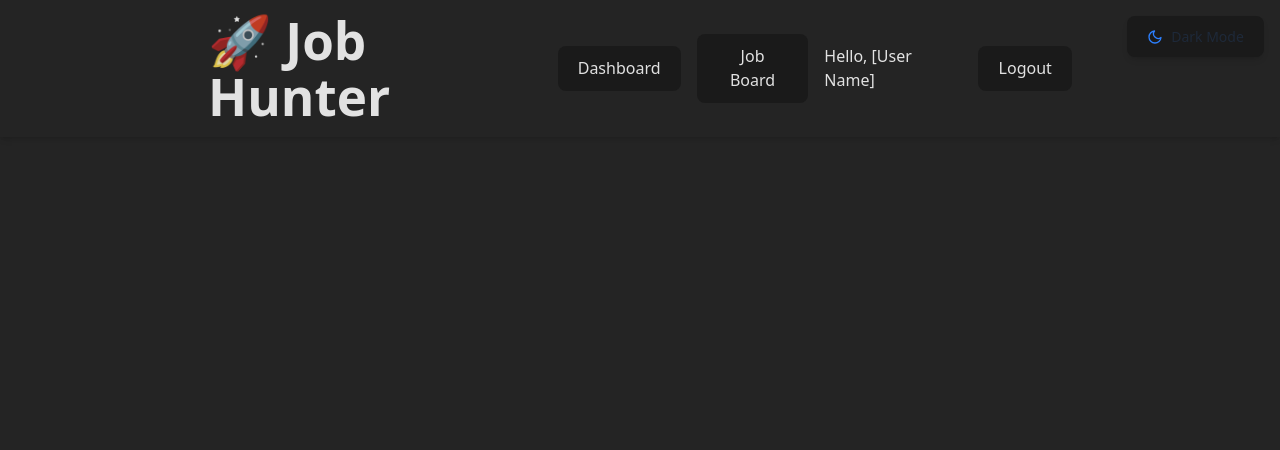
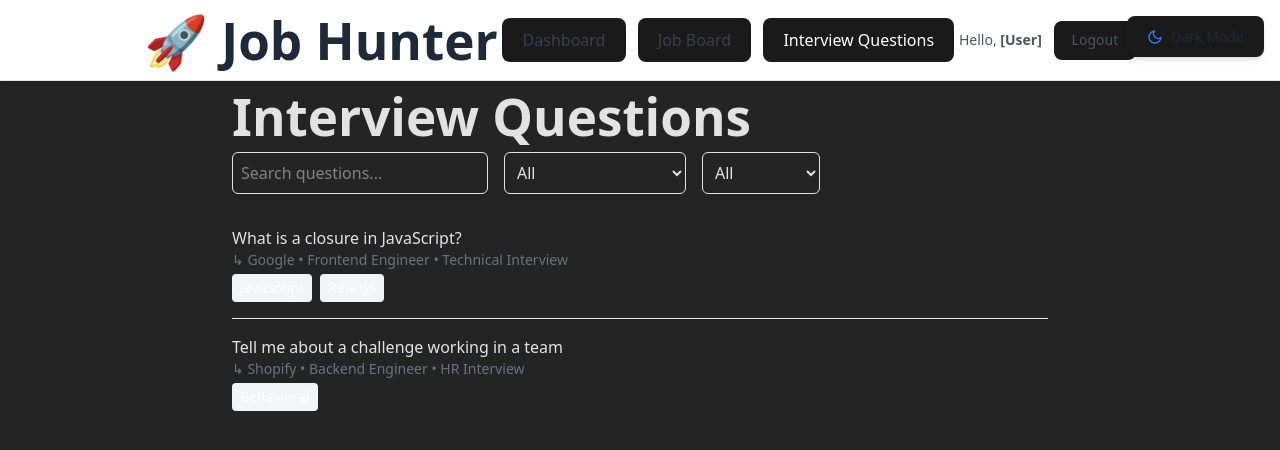
Before and after one commit to MicahEhrlich/job-seeker-client, a React (Vite) app: page /questions in a window 1280 px wide. Shown: the top 450 px of the page. Built offline with nearby package versions, Linux system fonts and the light colour scheme.

Commit message:
added questions page with mock data

```diff
--- a/src/App.tsx
+++ b/src/App.tsx
@@ -1,8 +1,9 @@
 import './App.css'
-import { Dashboard } from './components/Dashboard'
-import { JobBoard } from './components/JobBoard'
+import { Dashboard } from './components/pages/Dashboard'
+import { JobBoard } from './components/pages/JobBoard'
 import { Layout } from './components/Layout/Layout'
 import { Navbar } from './components/Layout/Navbar'
+import { Questions } from './components/pages/Questions'
 import { Routes, Route } from 'react-router-dom'
 
 function App() {
@@ -15,6 +16,7 @@ function App() {
           <Route path="/" element={<Dashboard />} />
           <Route path="/dashboard" element={<Dashboard />} />
           <Route path="/jobboard" element={<JobBoard />} />
+          <Route path="/questions" element={<Questions />} />
         </Routes>
       </Layout >
     </>
--- a/src/components/JobDetailsModal.tsx
+++ b/src/components/JobDetailsModal.tsx
@@ -35,15 +35,7 @@ const getIcon = (status: string) => {
 }
 
 export function JobDetailsModal({ job, onClose, onUpdateJob }: JobDetailsModalProps) {
-    const {
-        control,
-        handleSubmit,
-        register,
-        watch,
-        // setError,
-        // clearErrors,
-        formState: { errors },
-    } = useForm({
+    const { control, handleSubmit, register, watch, formState: { errors } } = useForm({
         defaultValues: {
             interview_stages: job.interview_stages || [],
         },
@@ -53,10 +45,12 @@ export function JobDetailsModal({ job, onClose, onUpdateJob }: JobDetailsModalPr
     const [openStageDialog, setOpenStageDialog] = useState<InterviewStage | null>(null)
     const updateStageForJob = useJobStore((state) => state.updateStage)
 
-    const { fields, append, remove } = useFieldArray({
-        control,
-        name: 'interview_stages',
-    })
+    const { fields, append, remove } = useFieldArray({ control, name: 'interview_stages' })
+    const todayStr = format(new Date(), 'yyyy-MM-dd')
+
+    const handleAddStage = () => {
+        append({ stageId: Date.now(), jobId: job.id, stage: '', person: '', date: todayStr, status: 'pending', })
+    }
 
     const handleSetStageDialog = (stage: InterviewStage) => {
         const stageOnDialog = jobs.find(job => job.id === stage.jobId)?.interview_stages?.find(s => s.stageId === stage.stageId) || stage
@@ -68,7 +62,6 @@ export function JobDetailsModal({ job, onClose, onUpdateJob }: JobDetailsModalPr
         onClose()
     }
 
-    const todayStr = format(new Date(), 'yyyy-MM-dd')
 
     return (
         <div className="fixed inset-0 bg-opacity-40 flex justify-center items-center z-50">
@@ -150,16 +143,7 @@ export function JobDetailsModal({ job, onClose, onUpdateJob }: JobDetailsModalPr
                     <div className="flex justify-between items-center">
                         <button
                             type="button"
-                            onClick={() =>
-                                append({
-                                    stageId: Date.now(), // or use a better unique id generator if available
-                                    jobId: job.id,
-                                    stage: '',
-                                    person: '',
-                                    date: todayStr,
-                                    status: 'pending',
-                                })
-                            }
+                            onClick={handleAddStage}
                             className="border px-3 py-1 rounded text-sm"
                         >
                             + Add Stage
@@ -177,7 +161,6 @@ export function JobDetailsModal({ job, onClose, onUpdateJob }: JobDetailsModalPr
                         >
                             Mark as Rejected
                         </button>}
-
                         <div className="space-x-2">
                             <button
                                 type="button"
--- a/src/components/Layout/Layout.tsx
+++ b/src/components/Layout/Layout.tsx
@@ -4,7 +4,7 @@ export const Layout = ({ children }: { children: React.ReactNode }) => {
     return (
         <div className="min-h-screen">
             <DarkModeToggle />
-            <main className="max-w-4xl mx-auto px-4 py-6">
+            <main className="max-w-4xl mx-auto px-4 py-6 pt-16">
                 {children}
             </main>
         </div>
--- a/src/components/Layout/Navbar.tsx
+++ b/src/components/Layout/Navbar.tsx
@@ -1,19 +1,73 @@
-import { useNavigate } from "react-router-dom";
+// import { useNavigate } from "react-router-dom";
+
+// export const Navbar = () => {
+//     const navigate = useNavigate()
+
+//     return (
+//         <nav className="shadow-md">
+//             <div className="max-w-4xl mx-auto px-4 py-3 flex justify-between items-center">
+//                 <h1 className="text-xl font-bold">🚀 Job Hunter</h1>
+//                 <div className="flex items-center gap-4">
+//                     <button onClick={() => navigate("/dashboard")} className="border px-3 py-1 rounded hover:bg-gray-100">Dashboard</button>
+//                     <button onClick={() => navigate("/jobboard")} className="border px-3 py-1 rounded hover:bg-gray-100">Job Board</button>
+//                     <button onClick={() => navigate("/questions")} className="border px-3 py-1 rounded hover:bg-gray-100">Interview Questions</button>
+//                     <span>Hello, [User Name]</span>
+//                     <button className="border px-3 py-1 rounded">Logout</button>
+//                 </div>
+//             </div>
+//         </nav>
+//     );
+// }
+
+import { useNavigate, useLocation } from "react-router-dom"
+import clsx from "clsx" // install this if not already: npm i clsx
 
 export const Navbar = () => {
-    const navigate = useNavigate()
+  const navigate = useNavigate()
+  const location = useLocation()
 
-    return (
-        <nav className="shadow-md">
-            <div className="max-w-4xl mx-auto px-4 py-3 flex justify-between items-center">
-                <h1 className="text-xl font-bold">🚀 Job Hunter</h1>
-                <div className="flex items-center gap-4">
-                    <button onClick={() => navigate("/dashboard")} className="border px-3 py-1 rounded hover:bg-gray-100">Dashboard</button>
-                    <button onClick={() => navigate("/jobboard")} className="border px-3 py-1 rounded hover:bg-gray-100">Job Board</button>
-                    <span>Hello, [User Name]</span>
-                    <button className="border px-3 py-1 rounded">Logout</button>
-                </div>
-            </div>
-        </nav>
-    );
+  const navItems = [
+    { name: "Dashboard", path: "/dashboard" },
+    { name: "Job Board", path: "/jobboard" },
+    { name: "Interview Questions", path: "/questions" },
+  ]
+
+  const isActive = (path: string) => location.pathname === path
+
+  return (
+    <nav className="fixed top-0 w-full z-50 bg-white dark:bg-gray-900 shadow-sm border-b border-gray-200 dark:border-gray-800">
+      <div className="max-w-5xl mx-auto px-4 py-3 flex flex-col sm:flex-row justify-between items-center gap-4 sm:gap-0">
+        {/* Logo */}
+        <h1 className="text-2xl font-bold text-gray-800 dark:text-white">
+          🚀 Job Hunter
+        </h1>
+
+        {/* Navigation Links */}
+        <div className="flex flex-wrap items-center gap-3">
+          {navItems.map(({ name, path }) => (
+            <button
+              key={path}
+              onClick={() => navigate(path)}
+              className={clsx(
+                "px-3 py-1 rounded-md text-sm font-medium",
+                isActive(path)
+                  ? "bg-blue-500 text-white dark:bg-blue-400"
+                  : "text-gray-700 hover:bg-gray-100 dark:text-gray-300 dark:hover:bg-gray-800"
+              )}
+            >
+              {name}
+            </button>
+          ))}
+        </div>
+
+        {/* User Section */}
+        <div className="flex items-center gap-3 text-sm text-gray-600 dark:text-gray-300">
+          <span>Hello, <strong>[User]</strong></span>
+          <button className="border px-3 py-1 rounded-md hover:bg-red-50 dark:hover:bg-red-800 dark:border-gray-700">
+            Logout
+          </button>
+        </div>
+      </div>
+    </nav>
+  )
 }
--- a/src/components/JobBoard.tsx
+++ b/src/components/pages/JobBoard.tsx
@@ -4,9 +4,9 @@ import {
     FaCheckCircle,
     FaTimesCircle,
 } from "react-icons/fa"
-import { useJobStore } from "../stores/jobStore"
-import type { Job } from "../types.ts";
-import { SearchBar } from "./SearchBar.tsx";
+import { useJobStore } from "../../stores/jobStore"
+import type { Job } from "../../types.ts";
+import { SearchBar } from "./../SearchBar.tsx";
 
 const statuses: {
     key: string
--- /dev/null
+++ b/src/components/pages/Questions.tsx
@@ -0,0 +1,87 @@
+import { useState, useMemo } from "react"
+import { mockQuestions } from "../../mock/mockQuestions"
+
+const stageOptions = ["All", "Technical Interview", "HR Interview", "CEO Interview"]
+const tagOptions = ["All", "ReactJS", "NodeJS", "JavaScript", "Behavioral", "Python"]
+
+export const Questions = () => {
+  const [search, setSearch] = useState("")
+  const [selectedStage, setSelectedStage] = useState("All")
+  const [selectedTag, setSelectedTag] = useState("All")
+
+  const filteredQuestions = useMemo(() => {
+    return mockQuestions.filter((q) => {
+      const matchesSearch = q.question.toLowerCase().includes(search.toLowerCase())
+      const matchesStage = selectedStage === "All" || q.stageTitle === selectedStage
+      const matchesTag =
+        selectedTag === "All" || q.tags.includes(selectedTag)
+      return matchesSearch && matchesStage && matchesTag
+    })
+  }, [search, selectedStage, selectedTag])
+
+  return (
+    <div className="p-6 space-y-4">
+      <h1 className="text-xl font-semibold mb-2">Interview Questions</h1>
+
+      {/* Filters */}
+      <div className="flex flex-wrap gap-4 items-center">
+        <input
+          type="text"
+          placeholder="Search questions..."
+          value={search}
+          onChange={(e) => setSearch(e.target.value)}
+          className="border p-2 rounded-md w-full sm:w-64"
+        />
+
+        <select
+          value={selectedStage}
+          onChange={(e) => setSelectedStage(e.target.value)}
+          className="border p-2 rounded-md"
+        >
+          {stageOptions.map((stage) => (
+            <option key={stage} value={stage}>
+              {stage}
+            </option>
+          ))}
+        </select>
+
+        <select
+          value={selectedTag}
+          onChange={(e) => setSelectedTag(e.target.value)}
+          className="border p-2 rounded-md"
+        >
+          {tagOptions.map((tag) => (
+            <option key={tag} value={tag}>
+              {tag}
+            </option>
+          ))}
+        </select>
+      </div>
+
+      {/* Question List */}
+      <ul className="divide-y divide-gray-200">
+        {filteredQuestions.map((q) => (
+          <li key={q.id} className="py-4">
+            <p className="font-medium">{q.question}</p>
+            <p className="text-sm text-gray-500">
+              ↳ {q.company} • {q.jobTitle} • {q.stageTitle}
+            </p>
+            <div className="flex flex-wrap gap-2 mt-1">
+              {q.tags.map((tag, i) => (
+                <span
+                  key={i}
+                  className="bg-gray-100 text-sm px-2 py-1 rounded dark:bg-gray-700 dark:text-white"
+                >
+                  {tag}
+                </span>
+              ))}
+            </div>
+          </li>
+        ))}
+        {filteredQuestions.length === 0 && (
+          <p className="text-sm text-gray-400 mt-4">No matching questions.</p>
+        )}
+      </ul>
+    </div>
+  )
+}
--- /dev/null
+++ b/src/mock/mockQuestions.ts
@@ -0,0 +1,31 @@
+type QuestionEntry = {
+  id: string
+  question: string
+  stageTitle: string
+  jobTitle: string
+  company: string
+  tags: string[]
+  dateAdded: string
+}
+
+export const mockQuestions: QuestionEntry[] = [
+  {
+    id: "1",
+    question: "What is a closure in JavaScript?",
+    stageTitle: "Technical Interview",
+    jobTitle: "Frontend Engineer",
+    company: "Google",
+    tags: ["JavaScript", "ReactJS"],
+    dateAdded: "2025-06-01"
+  },
+  {
+    id: "2",
+    question: "Tell me about a challenge working in a team",
+    stageTitle: "HR Interview",
+    jobTitle: "Backend Engineer",
+    company: "Shopify",
+    tags: ["Behavioral"],
+    dateAdded: "2025-06-05"
+  },
+  // Add more
+]
```
Also changed, not shown: src/components/pages/Dashboard.tsx (renamed from src/components/Dashboard.tsx, +5 -5 lines).
